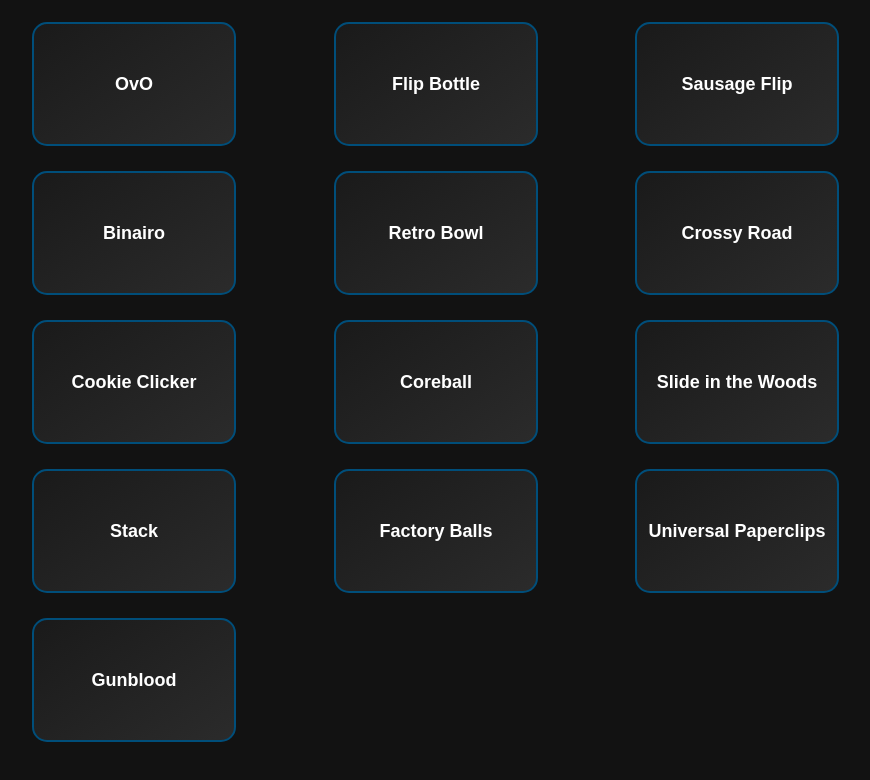
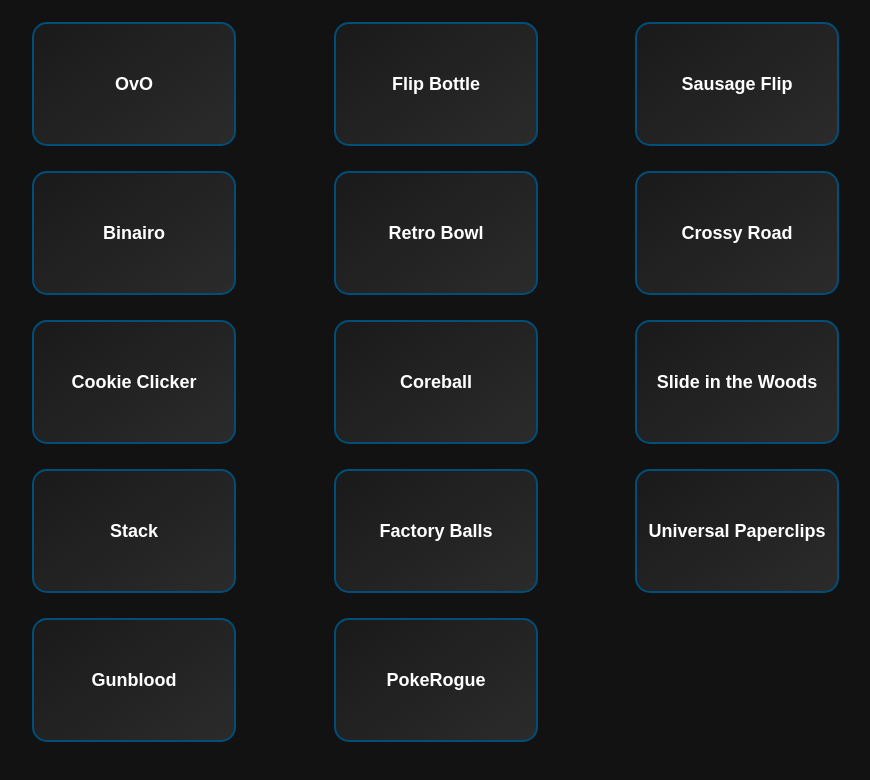
Before and after one commit to coltbowlin0/Colts-GameHub, a plain HTML site: page index.html in a window 1280 px wide. Shown: the part 3436-4216 px from the top of the page, without its empty margins (168-1038 px from the left). Drawn offline with Linux system fonts and the light colour scheme.

```diff
--- a/index.html
+++ b/index.html
@@ -285,6 +285,7 @@
     <div class="game-card"><a href="factoryballs.`html" target="_blank">Factory Balls</a></div>
     <div class="game-card"><a href="paperclips.html" target="_blank">Universal Paperclips</a></div>
     <div class="game-card"><a href="gunblood.html" target="_blank">Gunblood</a></div>
+    <div class="game-card"><a href="Pokemon.html" target="_blank">PokeRogue</a></div>
   </div>
 
   <script>
```
